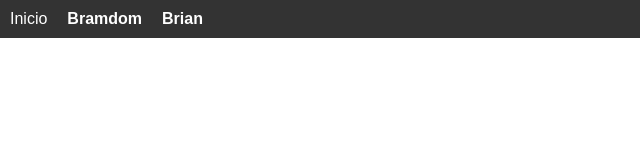
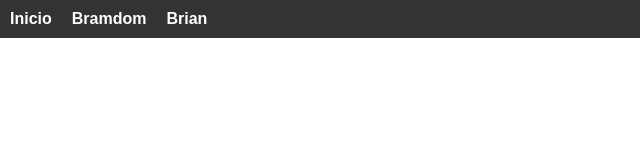
Before and after one commit to Daesrock/demoequipotryhard, a plain HTML site: page index.html in a window 1280 px wide. Shown: the full height of the page, 0-640 px from the left. Drawn offline with Linux system fonts and the light colour scheme.

Commit message:
este wey no entiende2

```diff
--- a/index.html
+++ b/index.html
@@ -37,7 +37,7 @@
 <body>
     <nav>
         <ul>
-            <li><a href="index.html"></a>Inicio</li>
+            <li><a href="index.html">Inicio</a></li>
             <li><a href="brandon.html">Bramdom</a></li>
             <li><a href="bryan.html">Brian</a></li>
         </ul>
```
